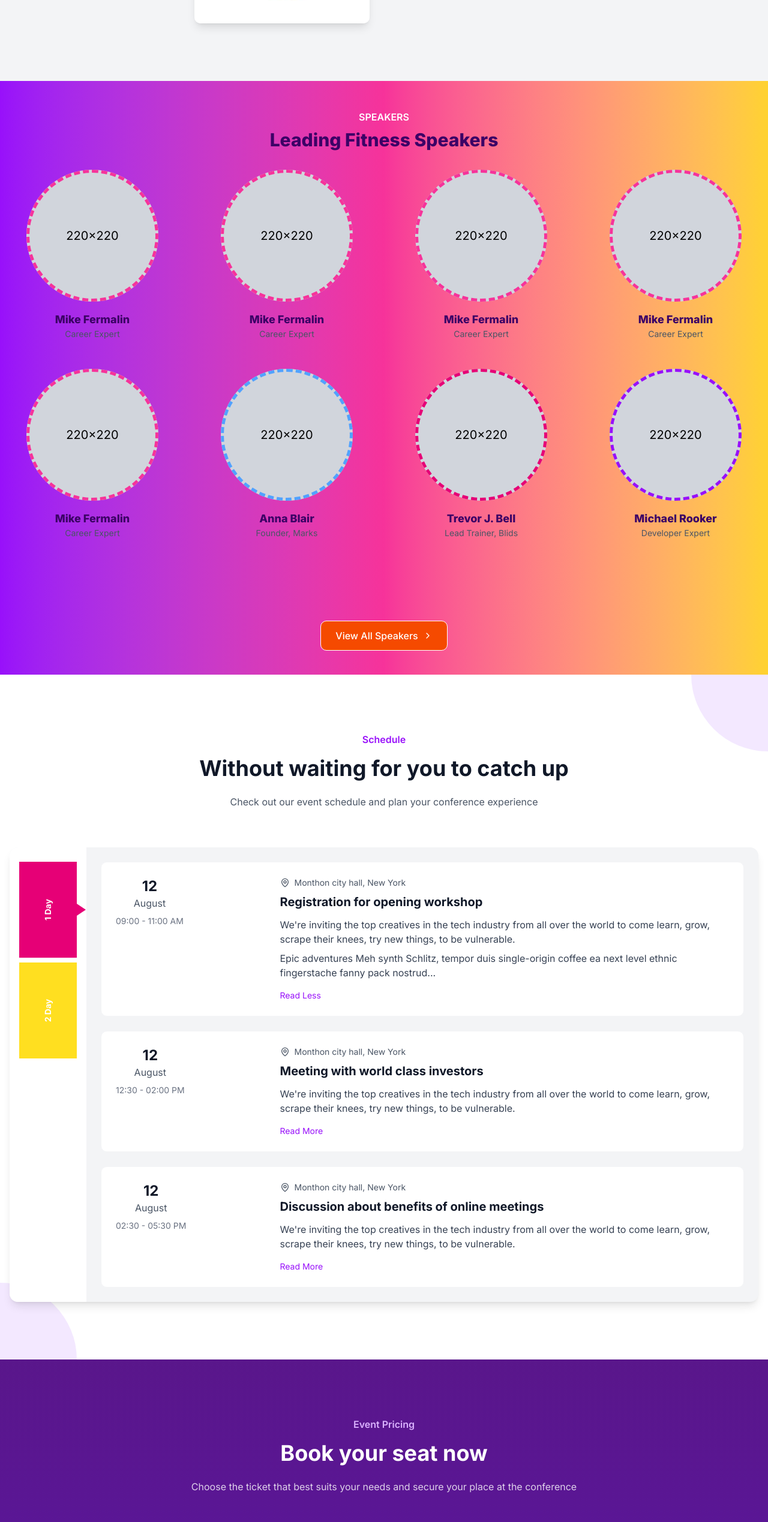
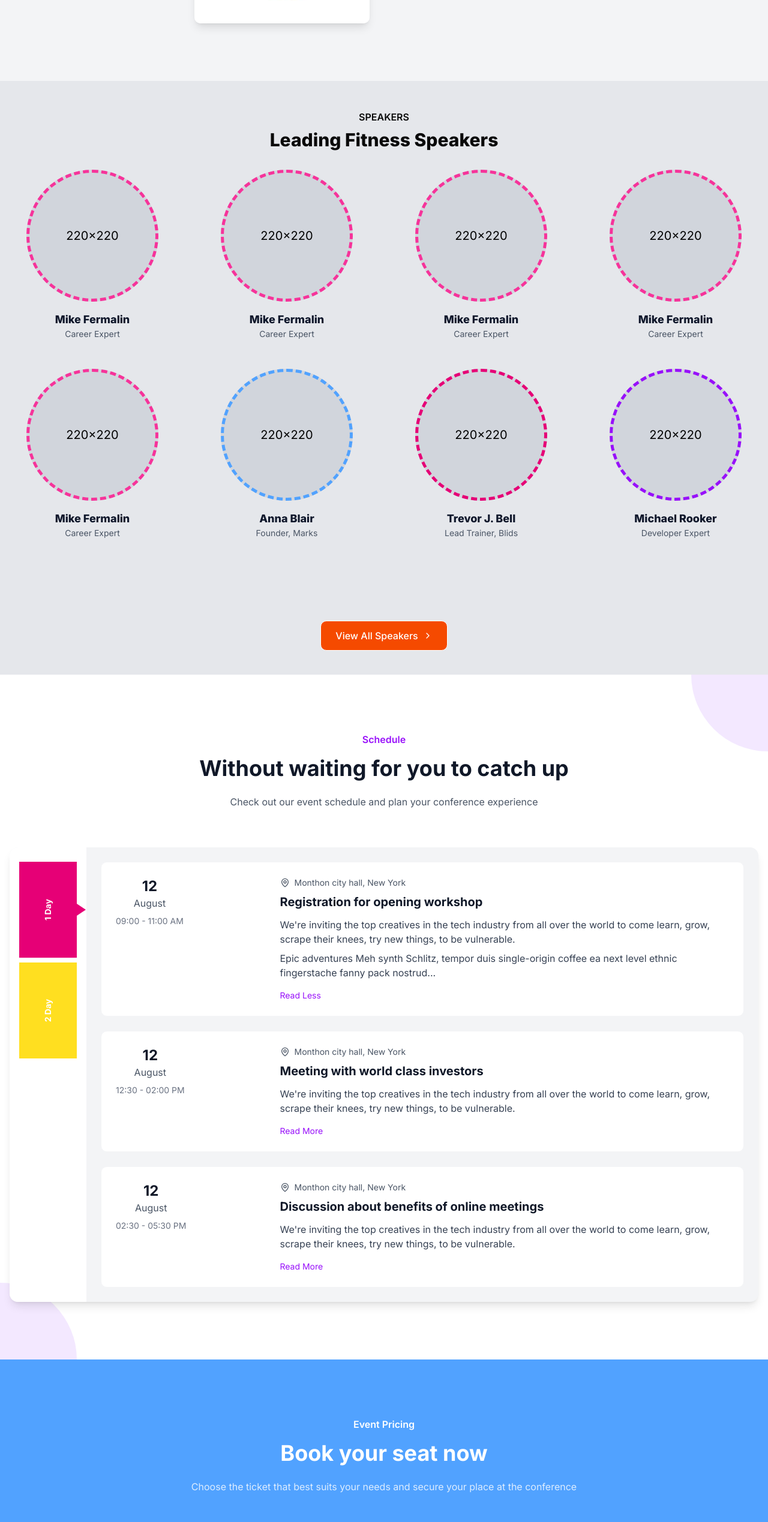
Before and after one commit to vamshichi/fitnessfest, a Next.js app: page / in a window 1280 px wide. Shown: the part 2400-4938 px from the top of the page at 60% size. Built offline with nearby package versions, Linux system fonts and the light colour scheme.

Commit message:
home page update

```diff
--- a/app/page.tsx
+++ b/app/page.tsx
@@ -218,7 +218,7 @@ export default function Home() {
         </div>
       </section>
       <section>
-      <div className="bg-gradient-to-r from-purple-600 via-pink-500 to-amber-300 shadow-sm">
+      <div className="bg-gray-200 shadow-sm">
               <SpeakerSection />
               <div className="text-center mt-12 ">
             <Link
@@ -277,10 +277,10 @@ export default function Home() {
       </section>
 
       {/* Pricing Section */}
-      <section className="py-16 md:py-24 bg-gradient-to-b from-purple-900 to-violet-800 text-white">
+      <section className="py-16 md:py-24 bg-blue-400 text-white">
         <div className="container mx-auto px-4">
           <div className="text-center mb-16">
-            <h5 className="text-purple-300 font-semibold mb-4">Event Pricing</h5>
+            <h5 className=" font-semibold mb-4">Event Pricing</h5>
             <h2 className="text-3xl md:text-4xl font-bold mb-6">Book your seat now</h2>
             <p className="max-w-2xl mx-auto text-white/80">
               Choose the ticket that best suits your needs and secure your place at the conference
--- a/components/speaker.tsx
+++ b/components/speaker.tsx
@@ -46,8 +46,8 @@ const speakers = [
 export default function SpeakerSection() {
   return (
     <div className="py-12 px-4 text-center">
-      <p className="text-white font-semibold uppercase mb-2">Speakers</p>
-      <h2 className="text-3xl font-extrabold text-purple-950 mb-8">
+      <p className=" font-semibold uppercase mb-2">Speakers</p>
+      <h2 className="text-3xl font-extrabold  mb-8">
         Leading Fitness Speakers
       </h2>
 
@@ -68,7 +68,7 @@ export default function SpeakerSection() {
             </div>
 
             {/* Speaker Info */}
-            <h3 className="mt-4 text-lg font-extrabold text-purple-950">
+            <h3 className="mt-4 text-lg font-extrabold text-slate-900">
               {speaker.name}
             </h3>
             <p className="text-sm text-gray-600">{speaker.title}</p>
```
